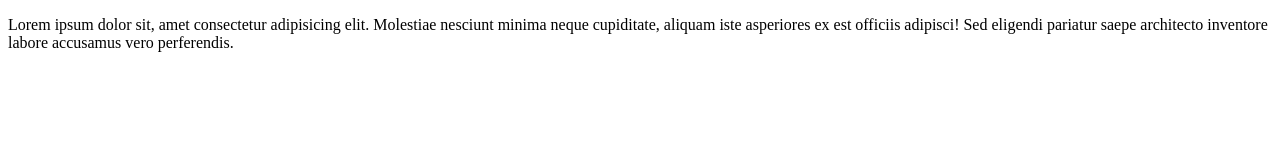
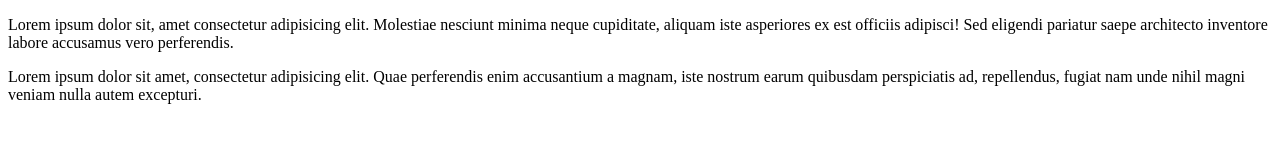
Before and after one commit to lfiedleri/mi_portafolio, a plain HTML site: page index.html in a window 1280 px wide. Drawn offline with Linux system fonts and the light colour scheme.

Commit message:
mi cuarto commit

```diff
--- a/index.html
+++ b/index.html
@@ -8,5 +8,6 @@
 </head>
 <body>
     <p>Lorem ipsum dolor sit, amet consectetur adipisicing elit. Molestiae nesciunt minima neque cupiditate, aliquam iste asperiores ex est officiis adipisci! Sed eligendi pariatur saepe architecto inventore labore accusamus vero perferendis.</p>
+    <p>Lorem ipsum dolor sit amet, consectetur adipisicing elit. Quae perferendis enim accusantium a magnam, iste nostrum earum quibusdam perspiciatis ad, repellendus, fugiat nam unde nihil magni veniam nulla autem excepturi.</p>
 </body>
 </html>
```
